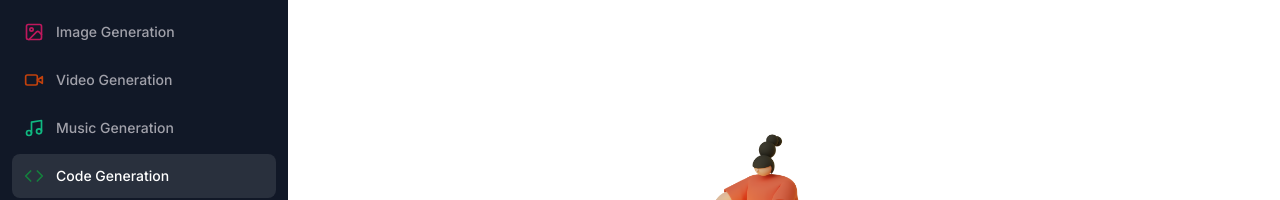
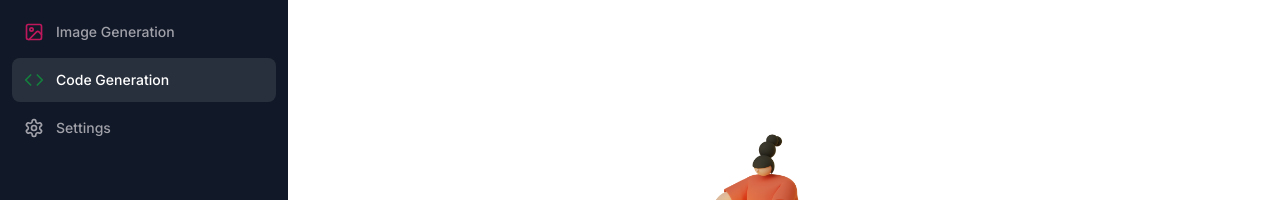
Before and after one commit to 7Mudit/ltc-saas, a Next.js app: page /code in a window 1280 px wide. Shown: the part 198-398 px from the top of the page. Built offline with nearby package versions, Linux system fonts and the light colour scheme; no server answers.

Commit message:
removed under service section

```diff
--- a/app/constants.ts
+++ b/app/constants.ts
@@ -12,13 +12,13 @@
     color: "text-violet-500",
     bgColor: "bg-violet-500/10",
   },
-  {
-    label: 'Music Generation',
-    icon: Music,
-    href: '/music',
-    color: "text-emerald-500",
-    bgColor: "bg-emerald-500/10",
-  },
+  // {
+  //   label: 'Music Generation',
+  //   icon: Music,
+  //   href: '/music',
+  //   color: "text-emerald-500",
+  //   bgColor: "bg-emerald-500/10",
+  // },
   {
     label: 'Image Generation',
     icon: ImageIcon,
@@ -26,13 +26,13 @@
     bgColor: "bg-pink-700/10",
     href: '/image',
   },
-  {
-    label: 'Video Generation',
-    icon: VideoIcon,
-    color: "text-orange-700",
-    bgColor: "bg-orange-700/10",
-    href: '/video',
-  },
+  // {
+  //   label: 'Video Generation',
+  //   icon: VideoIcon,
+  //   color: "text-orange-700",
+  //   bgColor: "bg-orange-700/10",
+  //   href: '/video',
+  // },
   {
     label: 'Code Generation',
     icon: Code,
--- a/components/Sidebar.tsx
+++ b/components/Sidebar.tsx
@@ -37,18 +37,18 @@
     color: "text-pink-700",
     href: "/image",
   },
-  {
-    label: "Video Generation",
-    icon: VideoIcon,
-    color: "text-orange-700",
-    href: "/video",
-  },
-  {
-    label: "Music Generation",
-    icon: Music,
-    color: "text-emerald-500",
-    href: "/music",
-  },
+  // {
+  //   label: "Video Generation",
+  //   icon: VideoIcon,
+  //   color: "text-orange-700",
+  //   href: "/video",
+  // },
+  // {
+  //   label: "Music Generation",
+  //   icon: Music,
+  //   color: "text-emerald-500",
+  //   href: "/music",
+  // },
   {
     label: "Code Generation",
     icon: Code,
```
